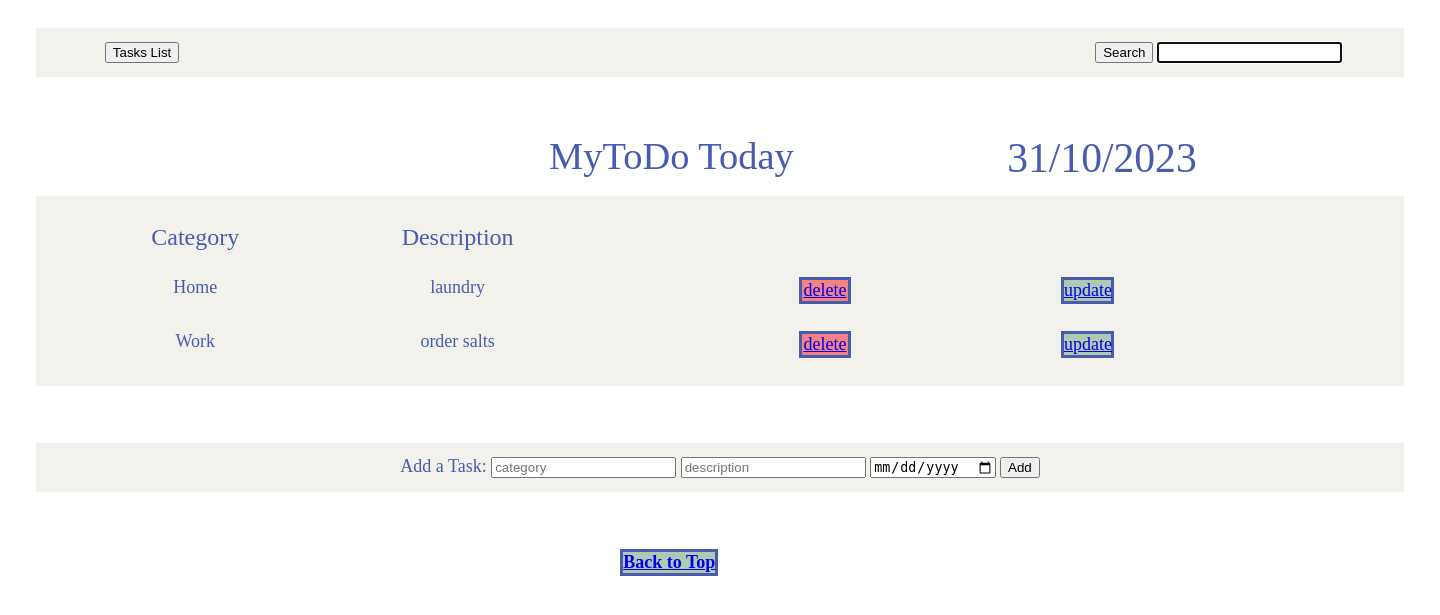
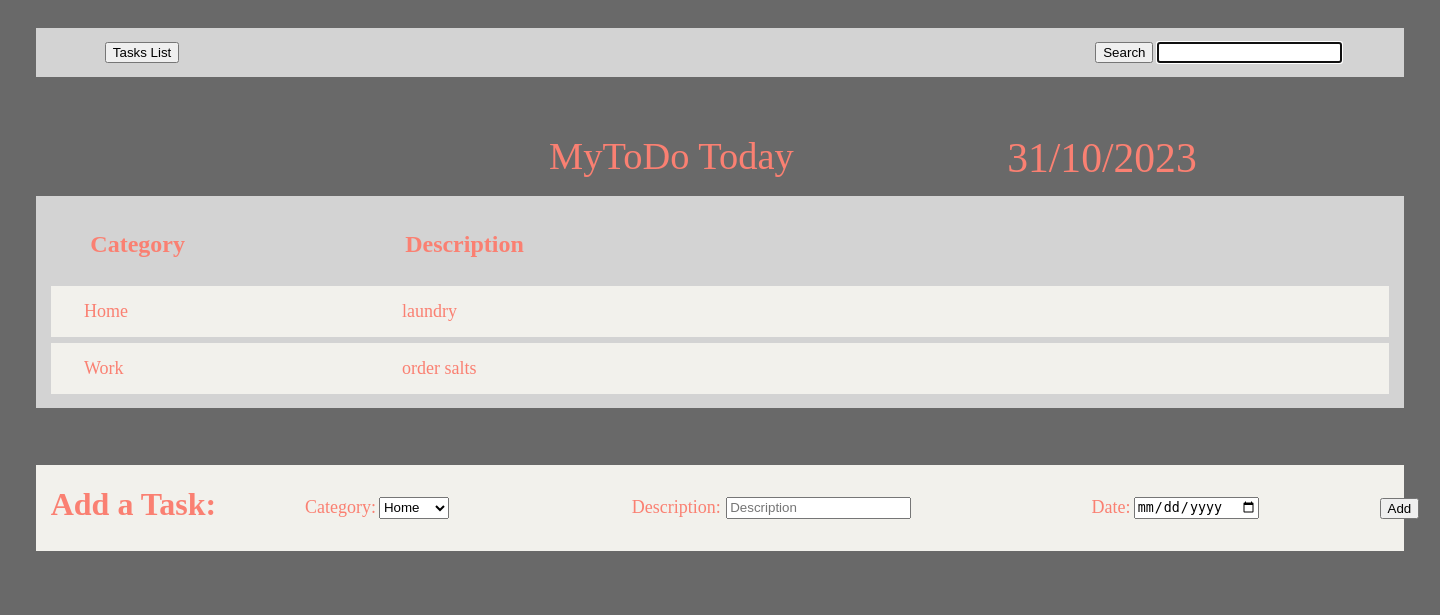
Before and after one commit to 8BenL/project2---TO-DO-app, a Flask app: page / in a window 1440 px wide. Shown: the top 615 px of the page. Run offline with Flask 3, Linux system fonts and the light colour scheme; data comes from the database, SQL or seed files in the repository; both versions use the stored data as it was after the commit; some web fonts are replaced.

Commit message:
basic todo app

```diff
--- a/app.py
+++ b/app.py
@@ -8,7 +8,9 @@ import datetime
 @app.route('/')
 def home():
     today=datetime.date.today()
-    return render_template("index.html", tasks=db.load(), day=today.day, month=today.month, year=today.year)
+    tasks=db.load()
+    sorted_list = sorted(tasks, key=lambda d: d['category'])
+    return render_template("index.html", sorted_list=sorted_list, day=today.day, month=today.month, year=today.year)
 
 
 @app.route('/add')
@@ -25,7 +27,7 @@ def delete():
     description = request.args["description"]
     date = request.args["date"]
     functions.delete(category=category, description=description, date=date)
-    return redirect(url_for('home'))
+    return redirect("/Tasks_List")
 
 @app.route('/update')
 def update():
@@ -33,7 +35,7 @@ def update():
     description = request.args["description"]
     date = request.args["date"]
     functions.update(category=category, description=description, date=date)
-    return redirect(url_for('home'))
+    return redirect("/Tasks_List")
 
 
 @app.route('/to_update')
@@ -48,9 +50,15 @@ def to_update():
 def search():
     query = request.args["query"]
     results = functions.search(query=query)
-    return render_template("Tasks_List.html", tasks = results)
+    return render_template("Tasks_List.html", sorted_list=results)
 
 
 @app.route('/Tasks_List')
 def tasks_list():
-    return render_template("Tasks_List.html", tasks=db.get_dicts())
+    tasks = db.get_dicts()
+    new_tasks = []
+    for task in tasks:
+        if task['date'] >= str(datetime.date.today()):
+            new_tasks.append(task)
+    sorted_list = sorted(new_tasks , key=lambda elem: "%s %s" % (elem['date'], elem['category']))
+    return render_template("Tasks_List.html", sorted_list=sorted_list)
--- a/db.py
+++ b/db.py
@@ -50,6 +50,3 @@ def save(tasks_list:list):
     query_db(f"DELETE FROM tasks")
     for task in tasks_list:
         query_db(f"INSERT INTO tasks VALUES ('{task.category}','{task.description}','{task.date}')")
-
-
-print(get_objects())
--- a/static/styles.css
+++ b/static/styles.css
@@ -5,37 +5,23 @@
 
 html, body{
   font-family: "main";
-  color: rgb(71, 92, 174);
+  color: salmon;
+  background-color:dimgrey;
 }
-
 
 .Menu_container {
   display: flex;
   gap: 2%;
   margin: 2%;
-  background-color: rgb(242, 241, 236);
+  background-color:lightgray;
   margin-top: 2%;
 }
-
 
 .back_home {
   margin-left: 5%;
   padding-top: 1%;
   padding-bottom: 1%;
 }
-
-
-.back_home.button {
-  color: goldenrod;
-}
-
-.Tasks_List {
-  gap: 2%;
-  margin-left: 5%;
-  padding-top: 1%;
-  padding-bottom: 1%;
-}
-
 
 .search {
   gap: 2%;
@@ -44,25 +30,29 @@ html, body{
   padding-bottom: 1%;
 }
 
-
 .Header_container {
   display: flex;
   margin-top: 4%;
 }
 
-
+/* MyToDo Today */
 .main_Header {
   text-align:center;
   font-size: 240%;
   margin-left: 38%;
 }
 
+.Today_date {
+  text-align:center;
+  font-size: 260%;
+  margin-left: 15%;
+}
 
+/* My Task List */
 .Header {
   text-align:center;
   font-size: 260%;
 }
-
 
 .update_header {
   text-align:center;
@@ -70,23 +60,14 @@ html, body{
   margin-top: 10%;
 }
 
-
-.Today_date {
-  text-align:center;
-  font-size: 260%;
-  margin-left: 15%;
-}
-
-
 .tasks {
   text-align: center;
   justify-content: center;
-  background-color: rgb(242, 241, 236);
+  background-color:lightgray;
   padding: 1%;
   margin-top: 1%;
   margin-left: 2%;
   margin-right: 2%;
-
 }
 
 .headlines {
@@ -94,56 +75,94 @@ html, body{
   grid-template-columns: 1fr 1fr 1fr 1fr 1fr;
   padding: 1%;
   font-size:x-large;
+  font-weight: 600;
 }
 
 
 .task {
+  background-color: rgb(242, 241, 236);
   display: grid;
   grid-template-columns: 1fr 1fr 1fr 1fr 1fr;
-  padding: 1%;
+  padding: 0.5%;
   font-size: large;
+  margin-top: 0.5%;
 }
 
 
 .category {
+  display: flex;
+  text-align: center;
+  margin-left: 10%;
+  margin-top: 3%;
+  margin-bottom: 3%;
 }
 
 
+.cat {
+  margin-left: 2%;
+}
+
 .description {
+  display: flex;
+  text-align: center;
+  margin-left: 30%;
+  margin-top: 3%;
+  margin-bottom: 3%;
 }
 
 
+.des {
+  margin-left: 2%;
+}
+
 .date {
-  text-align: left;
+  text-align: center;
+  display: flex;
+  margin-left: 30%;
+  margin-top: 3%;
+  margin-bottom: 3%;
 }
 
 
+.dat {
+  margin-left: 2%;
+}
+
+.submit {
+  text-align: center;
+  margin-left: 20%;
+  margin-top: 3%;
+  margin-bottom: 3%;
+}
+
 .delete {
   display: inline-block;
-  margin-left: 80%;
-  background-color: rgb(243, 131, 131);
-  border: solid;
-
+  margin-left: 120%;
+  margin-top: 3%;
+  margin-bottom: 3%;
 }
-
 
 .to_update {
   display: inline-block;
   margin-left: 80%;
-  background-color: rgb(176, 201, 177);
-  border: solid;
+  margin-top: 3%;
+  margin-bottom: 3%;
 }
 
 
 .add_container {
+  text-align: center;
+  grid-template-columns: 1fr 1fr 1fr 1fr;
   gap: 2%;
+  display: flex;
   margin: 2%;
   background-color: rgb(242, 241, 236);
   margin-top: 4%;
+  padding-left: 1%;
 }
 
-
 .add {
+  display: flex;
   text-align: center;
   padding-top: 1%;
   font-size: large;
@@ -159,14 +178,11 @@ html, body{
 }
 
 
-.Back_to_Top {
+.back_to_top {
   display: inline-block;
   margin-left: 43%;
-  background-color: rgb(176, 201, 177);
+  background-color: rgb(130, 168, 131);
   font-weight: bold;
   font-size: large;
   border: solid;
-  margin-top: 2%;
-
-
 }
--- a/templates/index.html
+++ b/templates/index.html
@@ -8,7 +8,7 @@
 </head>
 <body>
     <div class="Menu_container">
-        <div class="Tasks_List">
+        <div class="back_home">
             <button button type="button" onclick="location.href='/Tasks_List'">Tasks List</button>
         </div>
         <div class="search">
@@ -22,34 +22,39 @@
         <div class="main_Header">MyToDo Today</div>
         <div class="Today_date">{{ day }}/{{ month }}/{{ year }}</div>
     </div>
+<!-- טבלת משימות יומיות -->
     <div class="tasks">
         <div class="headlines">
             <div class="category">Category</div>
             <div class="description">Description</div>
         </div>
-        {% for task in tasks %}
+        {% for task in sorted_list %}
             <div class="task">
                 <div class="category"> {{ task.category }}</div>
                 <div class="description"> {{ task.description }}</div>
-                <div class="delete"><a href="/delete?category={{ task.category }}&description={{ task.description }}&date={{ task.date }}">delete</a></div>
-                <div class="to_update"><a href="/to_update?category={{ task.category }}&description={{ task.description }}&date={{ task.date }}">update</a></div>
             </div>
         {% endfor %}
     </div>
-    <div class="add_container">
-        <div class="add">
-            <form action="/add" method="get">Add a Task:
-                <input type="text" name="category" placeholder="category" autofocus>
-
-
-                <input type="text" name="description" placeholder="description">
-                <input type="date" name="date" placeholder="date">
-                <input type="submit" value="Add">
-            </form>
-        </div>
-    </div>
-    <div class="Back_to_Top">
-        <div><a href="#Top">Back to Top</a></div>
+    <div class="add_container"><h1>Add a Task:</h1>
+        <form class="add" action="/add" method="get">
+            <div class="category">Category:
+            <select name="category" class="cat">
+                <option value="Home">Home</option>
+                <option value="Work">Work</option>
+                <option value="Health">Health</option>
+                <option value="Car">Car</option>
+                <option value="General">General</option>
+            </select>
+            </div>
+            <div class="description">Description:
+                <input type="text" name="description" placeholder = "Description" class="des">
+            </div>
+            <div class="date">Date:
+                <input type="date" name="date" class="dat">
+            </div>
+            <div class="submit"><input type="submit" value="Add">
+            </div>
+        </form>
     </div>
 </body>
 </html>
```
Also changed, not shown: templates/Tasks_List.html (+7 -5 lines), tasks.sqlite.
